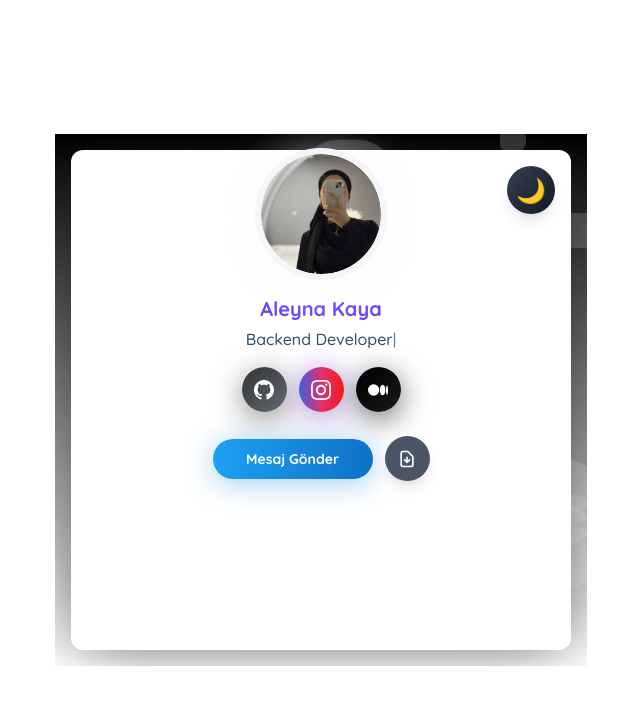
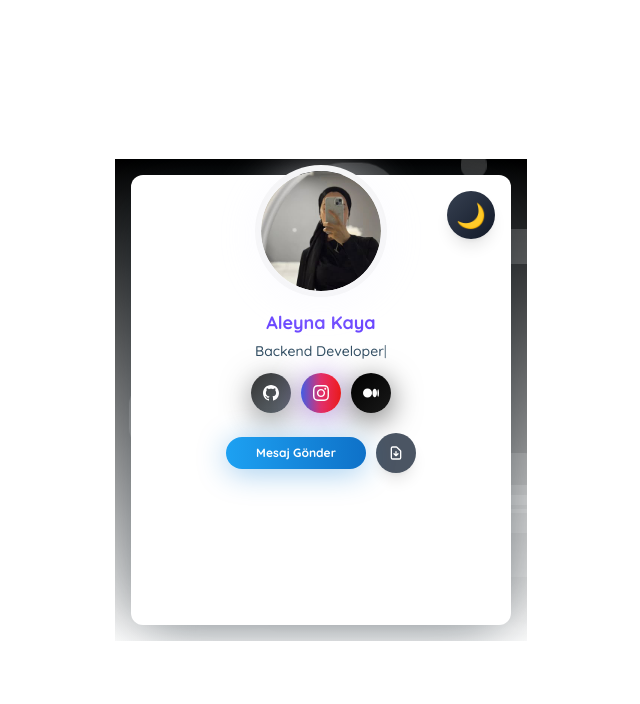
Before and after one commit to AleyDev/ProfileCard, a React (Vite) app: page / in a window 1280 px wide. Shown: the top 704 px of the page, without its empty margins (319-959 px from the left). Built offline with nearby package versions, Linux system fonts and the light colour scheme.

Commit message:
style: adjust dimensions and spacing in ProfileCard component for improved layout and visual consistency

```diff
--- a/src/components/ProfileCard.jsx
+++ b/src/components/ProfileCard.jsx
@@ -160,7 +160,7 @@ const ProfileCard = () => {
       <div className="w-full h-full flex items-center justify-center p-4">
         <div
           ref={cardRef}
-          className={`${darkMode ? 'bg-gray-800' : 'bg-white'} rounded-xl shadow-[0px_8px_60px_-10px_rgba(13,28,39,0.6)] w-[500px] h-[500px] relative pt-16`}
+          className={`${darkMode ? 'bg-gray-800' : 'bg-white'} rounded-xl shadow-[0px_8px_60px_-10px_rgba(13,28,39,0.6)] w-[380px] h-[450px] relative pt-14`}
           style={{
             transformStyle: 'preserve-3d',
             transition: 'transform 0.5s ease-out',
@@ -199,16 +199,16 @@ const ProfileCard = () => {
         </div>
 
         {/* Content */}
-        <div className="mt-[-35px] text-center px-4 pb-6">
+        <div className="mt-[-30px] text-center px-4 pb-5">
           <h2
             ref={nameRef}
-            className={`text-xl font-bold ${darkMode ? 'text-purple-400' : 'text-[#6944ff]'} mb-1 mt-14 transition-colors duration-300`}
+            className={`text-lg font-bold ${darkMode ? 'text-purple-400' : 'text-[#6944ff]'} mb-1 mt-12 transition-colors duration-300`}
           >
             Aleyna Kaya
           </h2>
           <p
             ref={titleRef}
-            className={`text-base font-medium ${darkMode ? 'text-gray-300' : 'text-[#324e63]'} mb-4 transition-colors duration-300 min-h-[24px]`}
+            className={`text-sm font-medium ${darkMode ? 'text-gray-300' : 'text-[#324e63]'} mb-3 transition-colors duration-300 min-h-[20px]`}
           >
             {typedText}
             <span className="animate-pulse">|</span>
@@ -217,16 +217,16 @@ const ProfileCard = () => {
           {/* Social Links */}
           <div
             ref={socialRef}
-            className="flex justify-center items-center flex-wrap mt-4 gap-3"
+            className="flex justify-center items-center flex-wrap mt-3 gap-2.5"
           >
             <a
               href="https://github.com/aleydev"
               target="_blank"
               rel="noopener noreferrer"
-              className="w-[45px] h-[45px] rounded-full flex items-center justify-center text-white bg-gradient-to-br from-[#333333] to-[#626b73] shadow-[0px_7px_30px_rgba(63,65,67,0.6)] transition-all duration-300 hover:scale-125 hover:rotate-6"
+              className="w-[40px] h-[40px] rounded-full flex items-center justify-center text-white bg-gradient-to-br from-[#333333] to-[#626b73] shadow-[0px_7px_30px_rgba(63,65,67,0.6)] transition-all duration-300 hover:scale-125 hover:rotate-6"
               aria-label="GitHub"
             >
-              <svg className="w-5 h-5" fill="currentColor" viewBox="0 0 24 24">
+              <svg className="w-4 h-4" fill="currentColor" viewBox="0 0 24 24">
                 <path d="M12 0c-6.626 0-12 5.373-12 12 0 5.302 3.438 9.8 8.207 11.387.599.111.793-.261.793-.577v-2.234c-3.338.726-4.033-1.416-4.033-1.416-.546-1.387-1.333-1.756-1.333-1.756-1.089-.745.083-.729.083-.729 1.205.084 1.839 1.237 1.839 1.237 1.07 1.834 2.807 1.304 3.492.997.107-.775.418-1.305.762-1.604-2.665-.305-5.467-1.334-5.467-5.931 0-1.311.469-2.381 1.236-3.221-.124-.303-.535-1.524.117-3.176 0 0 1.008-.322 3.301 1.23.957-.266 1.983-.399 3.003-.404 1.02.005 2.047.138 3.006.404 2.291-1.552 3.297-1.23 3.297-1.23.653 1.653.242 2.874.118 3.176.77.84 1.235 1.911 1.235 3.221 0 4.609-2.807 5.624-5.479 5.921.43.372.823 1.102.823 2.222v3.293c0 .319.192.694.801.576 4.765-1.589 8.199-6.086 8.199-11.386 0-6.627-5.373-12-12-12z"/>
               </svg>
             </a>
@@ -234,10 +234,10 @@ const ProfileCard = () => {
               href="https://www.instagram.com/_aaleynakaya"
               target="_blank"
               rel="noopener noreferrer"
-              className="w-[45px] h-[45px] rounded-full flex items-center justify-center text-white bg-gradient-to-r from-[#405de6] via-[#5851db] via-[#833ab4] via-[#c13584] via-[#e1306c] to-[#fd1d1d] shadow-[0px_4px_30px_rgba(120,64,190,0.6)] transition-all duration-300 hover:scale-125 hover:-rotate-6"
+              className="w-[40px] h-[40px] rounded-full flex items-center justify-center text-white bg-gradient-to-r from-[#405de6] via-[#5851db] via-[#833ab4] via-[#c13584] via-[#e1306c] to-[#fd1d1d] shadow-[0px_4px_30px_rgba(120,64,190,0.6)] transition-all duration-300 hover:scale-125 hover:-rotate-6"
               aria-label="Instagram"
             >
-              <svg className="w-5 h-5" fill="currentColor" viewBox="0 0 24 24">
+              <svg className="w-4 h-4" fill="currentColor" viewBox="0 0 24 24">
                 <path d="M12 2.163c3.204 0 3.584.012 4.85.07 3.252.148 4.771 1.691 4.919 4.919.058 1.265.069 1.645.069 4.849 0 3.205-.012 3.584-.069 4.849-.149 3.225-1.664 4.771-4.919 4.919-1.266.058-1.644.07-4.85.07-3.204 0-3.584-.012-4.849-.07-3.26-.149-4.771-1.699-4.919-4.92-.058-1.265-.07-1.644-.07-4.849 0-3.204.013-3.583.07-4.849.149-3.227 1.664-4.771 4.919-4.919 1.266-.057 1.645-.069 4.849-.069zm0-2.163c-3.259 0-3.667.014-4.947.072-4.358.2-6.78 2.618-6.98 6.98-.059 1.281-.073 1.689-.073 4.948 0 3.259.014 3.668.072 4.948.2 4.358 2.618 6.78 6.98 6.98 1.281.058 1.689.072 4.948.072 3.259 0 3.668-.014 4.948-.072 4.354-.2 6.782-2.618 6.979-6.98.059-1.28.073-1.689.073-4.948 0-3.259-.014-3.667-.072-4.947-.196-4.354-2.617-6.78-6.979-6.98-1.281-.059-1.69-.073-4.949-.073zm0 5.838c-3.403 0-6.162 2.759-6.162 6.162s2.759 6.163 6.162 6.163 6.162-2.759 6.162-6.163c0-3.403-2.759-6.162-6.162-6.162zm0 10.162c-2.209 0-4-1.79-4-4 0-2.209 1.791-4 4-4s4 1.791 4 4c0 2.21-1.791 4-4 4zm6.406-11.845c-.796 0-1.441.645-1.441 1.44s.645 1.44 1.441 1.44c.795 0 1.439-.645 1.439-1.44s-.644-1.44-1.439-1.44z"/>
               </svg>
             </a>
@@ -245,21 +245,21 @@ const ProfileCard = () => {
               href="https://medium.com/@aleynakayaa"
               target="_blank"
               rel="noopener noreferrer"
-              className="w-[45px] h-[45px] rounded-full flex items-center justify-center text-white bg-gradient-to-br from-[#000000] to-[#191919] shadow-[0px_7px_30px_rgba(0,0,0,0.6)] transition-all duration-300 hover:scale-125 hover:rotate-6"
+              className="w-[40px] h-[40px] rounded-full flex items-center justify-center text-white bg-gradient-to-br from-[#000000] to-[#191919] shadow-[0px_7px_30px_rgba(0,0,0,0.6)] transition-all duration-300 hover:scale-125 hover:rotate-6"
               aria-label="Medium"
             >
-              <svg className="w-5 h-5" fill="currentColor" viewBox="0 0 24 24">
+              <svg className="w-4 h-4" fill="currentColor" viewBox="0 0 24 24">
                 <path d="M13.54 12a6.8 6.8 0 01-6.77 6.82A6.8 6.8 0 010 12a6.8 6.8 0 016.77-6.82A6.8 6.8 0 0113.54 12zM20.96 12c0 3.54-1.51 6.42-3.38 6.42-1.87 0-3.39-2.88-3.39-6.42s1.52-6.42 3.39-6.42 3.38 2.88 3.38 6.42M24 12c0 3.17-.53 5.75-1.19 5.75-.66 0-1.19-2.58-1.19-5.75s.53-5.75 1.19-5.75C23.47 6.25 24 8.83 24 12z"/>
               </svg>
             </a>
           </div>
 
           {/* Action Buttons */}
-          <div className="flex justify-center items-center gap-3 mt-6 flex-wrap">
+          <div className="flex justify-center items-center gap-2.5 mt-5 flex-wrap">
             <a
               ref={buttonRef}
               href="mailto:devaleykaya@gmail.com"
-              className="bg-gradient-to-r from-[#1da1f2] to-[#0e71c8] text-white font-bold text-sm px-6 py-2.5 rounded-full min-w-[160px] shadow-[0px_4px_30px_rgba(19,127,212,0.4)] transition-all duration-300 hover:shadow-[0px_7px_30px_rgba(19,127,212,0.75)] hover:-translate-y-1 hover:scale-105 cursor-pointer inline-block text-center"
+              className="bg-gradient-to-r from-[#1da1f2] to-[#0e71c8] text-white font-bold text-xs px-5 py-2 rounded-full min-w-[140px] shadow-[0px_4px_30px_rgba(19,127,212,0.4)] transition-all duration-300 hover:shadow-[0px_7px_30px_rgba(19,127,212,0.75)] hover:-translate-y-1 hover:scale-105 cursor-pointer inline-block text-center"
             >
               Mesaj Gönder
             </a>
@@ -270,10 +270,10 @@ const ProfileCard = () => {
                 // CV indirme işlevi buraya eklenebilir
                 alert('CV indirme özelliği yakında eklenecek!')
               }}
-              className={`${darkMode ? 'bg-gray-700' : 'bg-gray-600'} w-[45px] h-[45px] rounded-full flex items-center justify-center text-white shadow-lg transition-all duration-300 hover:scale-125 hover:rotate-6`}
+              className={`${darkMode ? 'bg-gray-700' : 'bg-gray-600'} w-[40px] h-[40px] rounded-full flex items-center justify-center text-white shadow-lg transition-all duration-300 hover:scale-125 hover:rotate-6`}
               title="CV İndir"
             >
-              <svg className="w-5 h-5" fill="none" stroke="currentColor" viewBox="0 0 24 24">
+              <svg className="w-4 h-4" fill="none" stroke="currentColor" viewBox="0 0 24 24">
                 <path strokeLinecap="round" strokeLinejoin="round" strokeWidth={2} d="M12 10v6m0 0l-3-3m3 3l3-3m2 8H7a2 2 0 01-2-2V5a2 2 0 012-2h5.586a1 1 0 01.707.293l5.414 5.414a1 1 0 01.293.707V19a2 2 0 01-2 2z" />
               </svg>
             </a>
```
